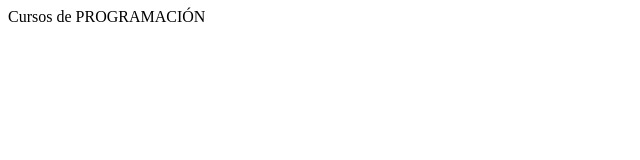
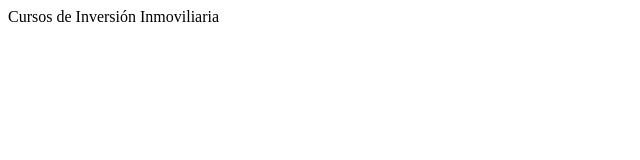
Before and after one commit to JaazielArellano/taller-Git---GitHub, a plain HTML site: page index.html in a window 1280 px wide. Shown: the full height of the page, 0-640 px from the left. Drawn offline with Linux system fonts and the light colour scheme.

Commit message:
Cambiamos de cursos

```diff
--- a/index.html
+++ b/index.html
@@ -5,6 +5,6 @@
     <title>Document</title>
 </head>
 <body>
-    Cursos de PROGRAMACIÓN
+    Cursos de Inversión Inmoviliaria
 </body>
 </html>
```
